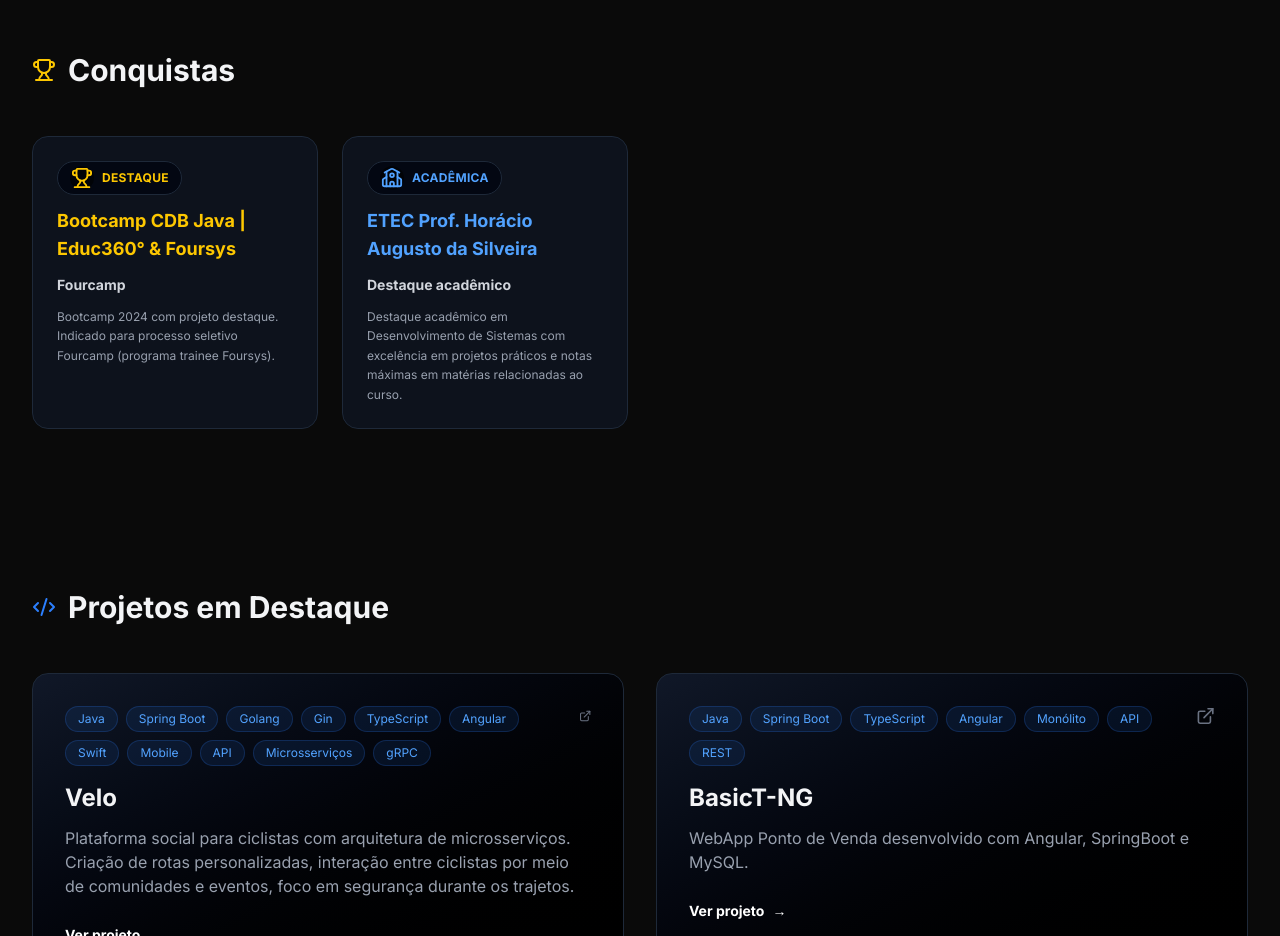
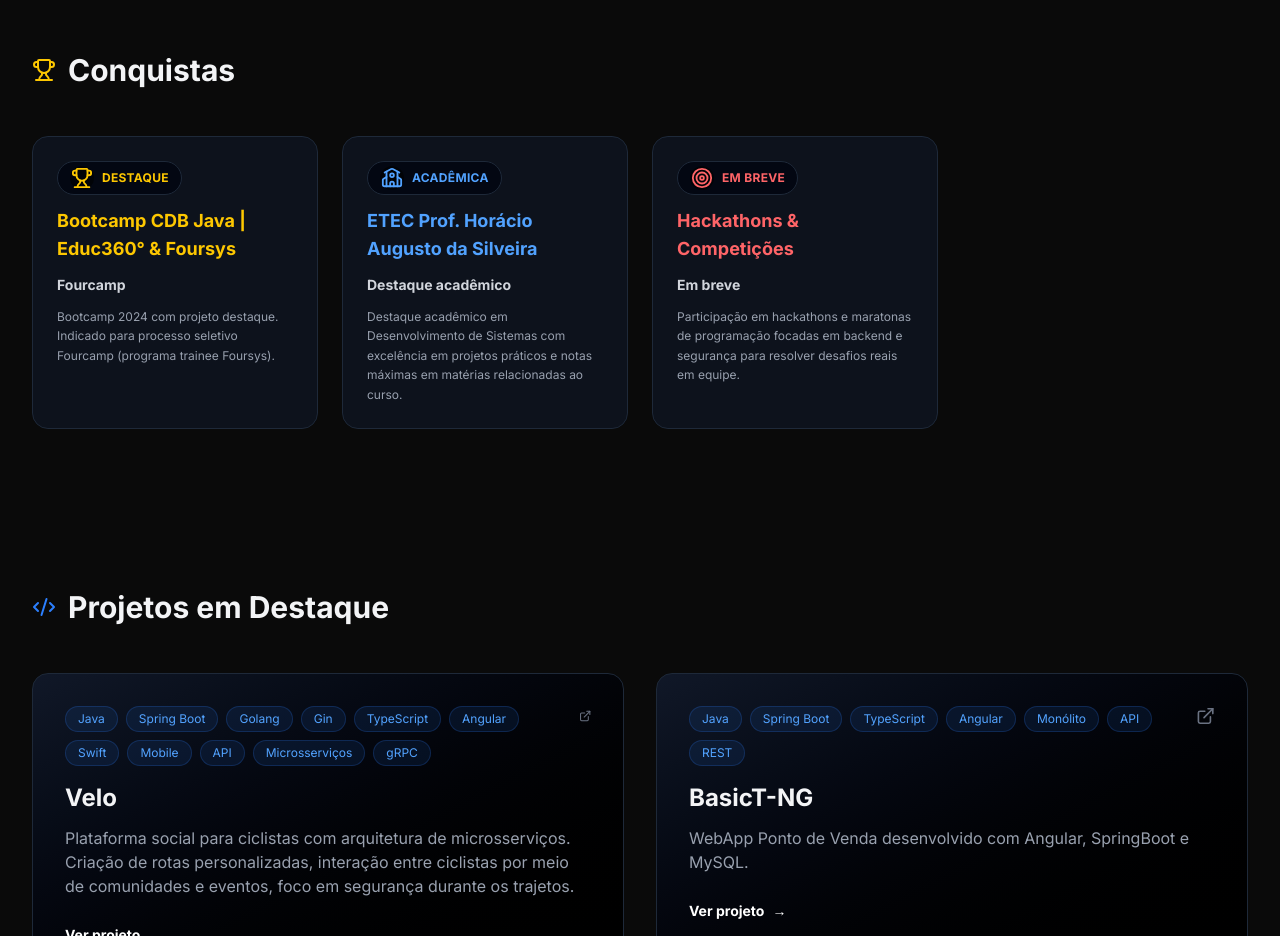
Before and after one commit to jpaveiro/portfolio, a Next.js app: page / in a window 1280 px wide. Shown: the part 1400-2336 px from the top of the page. Built offline with nearby package versions, Linux system fonts and the light colour scheme.

Commit message:
feat(feats): hackatons with coming soon

```diff
--- a/components/feats.tsx
+++ b/components/feats.tsx
@@ -1,7 +1,7 @@
-import { School, Trophy } from "lucide-react";
+import { School, Target, Trophy } from "lucide-react";
 
 export default function Feats() {
-  const achievements = [
+  const feats = [
     {
       title: "Bootcamp CDB Java | Educ360° & Foursys",
       highlight: "Fourcamp",
@@ -18,6 +18,14 @@ export default function Feats() {
       color: "text-blue-400",
       badge: "Acadêmica",
     },
+    {
+      title: "Hackathons & Competições",
+      highlight: "Em breve",
+      desc: "Participação em hackathons e maratonas de programação focadas em backend e segurança para resolver desafios reais em equipe.",
+      icon: <Target size={22} />,
+      color: "text-red-400",
+      badge: "Em breve",
+    },
   ];
 
   return (
@@ -28,7 +36,7 @@ export default function Feats() {
       </h2>
 
       <div className="grid grid-cols-1 md:grid-cols-2 lg:grid-cols-4 gap-6">
-        {achievements.map((item) => (
+        {feats.map((item) => (
           <div
             key={item.title}
             className="group relative overflow-hidden rounded-2xl bg-gray-900/60 border border-gray-800 hover:border-yellow-400/40 hover:bg-gray-800/60 transition-all duration-300"
```
